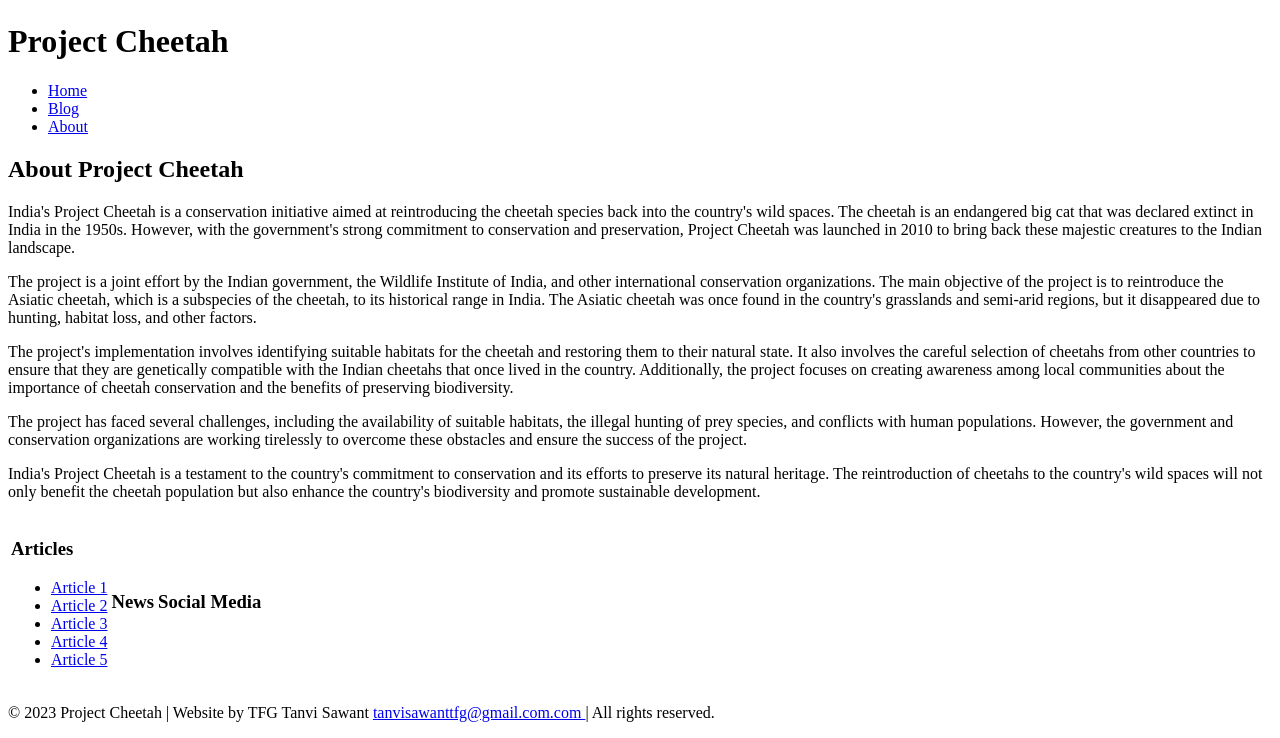
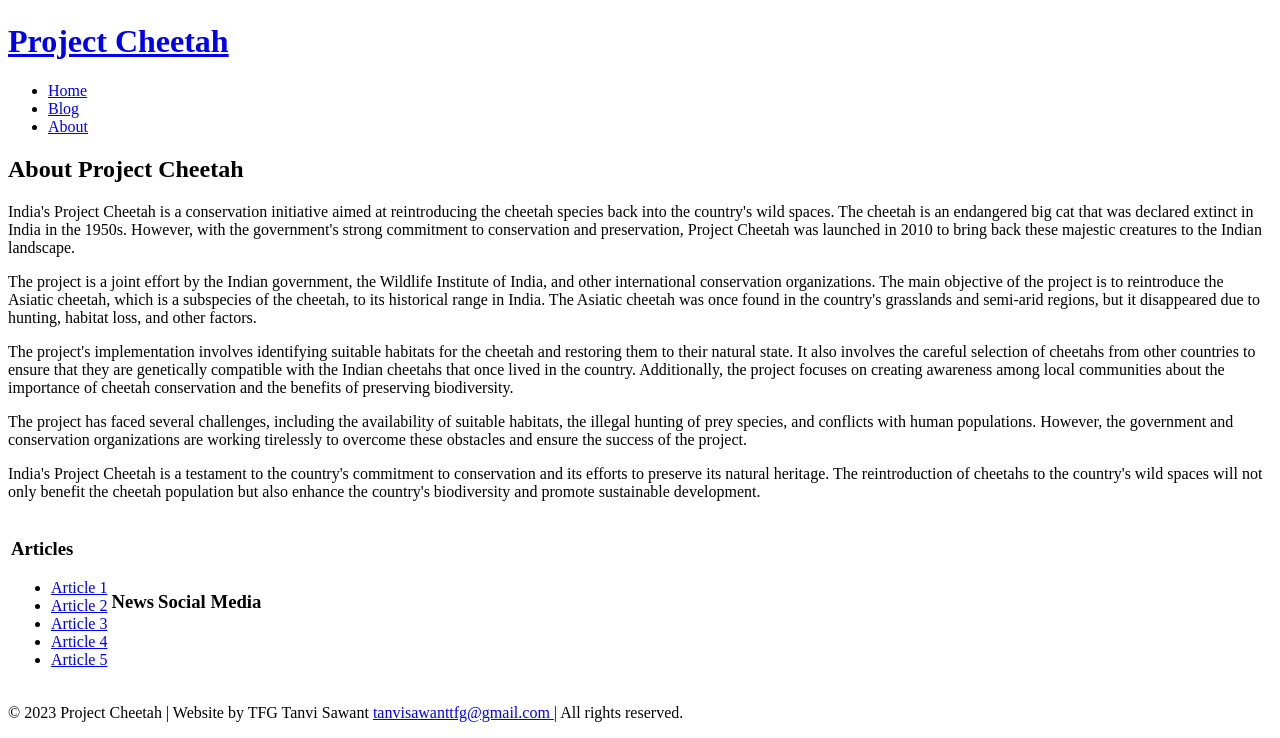
Before and after one commit to TanviSawant31/LMSActivity, a plain HTML site: page HTML Project/About.html in a window 1280 px wide. Shown: the part 108-846 px from the top of the page. Drawn offline with Linux system fonts and the light colour scheme.

Commit message:
Update About.html

```diff
--- a/HTML Project/About.html
+++ b/HTML Project/About.html
@@ -6,8 +6,8 @@
     </head>
 <body>
 
-    <header> <img src= "logo.png" />
-        <h1> Project Cheetah </h1>
+    <header> <a href="index.html"> <img src= "logo.png" />
+        <h1> Project Cheetah </h1> </a>
     </header>
 
     <ul>
@@ -49,7 +49,7 @@
 
 
             </table>
-        <div> <p>© 2023 Project Cheetah | Website by TFG Tanvi Sawant <a href="mailto:tanvisawanttfg@gmail.com.com">tanvisawanttfg@gmail.com.com </a> | All rights reserved.</p> </div>
+        <div> <p>© 2023 Project Cheetah | Website by TFG Tanvi Sawant <a href="mailto:tanvisawanttfg@gmail.com">tanvisawanttfg@gmail.com </a> | All rights reserved.</p> </div>
 
 </footer>
 
```
